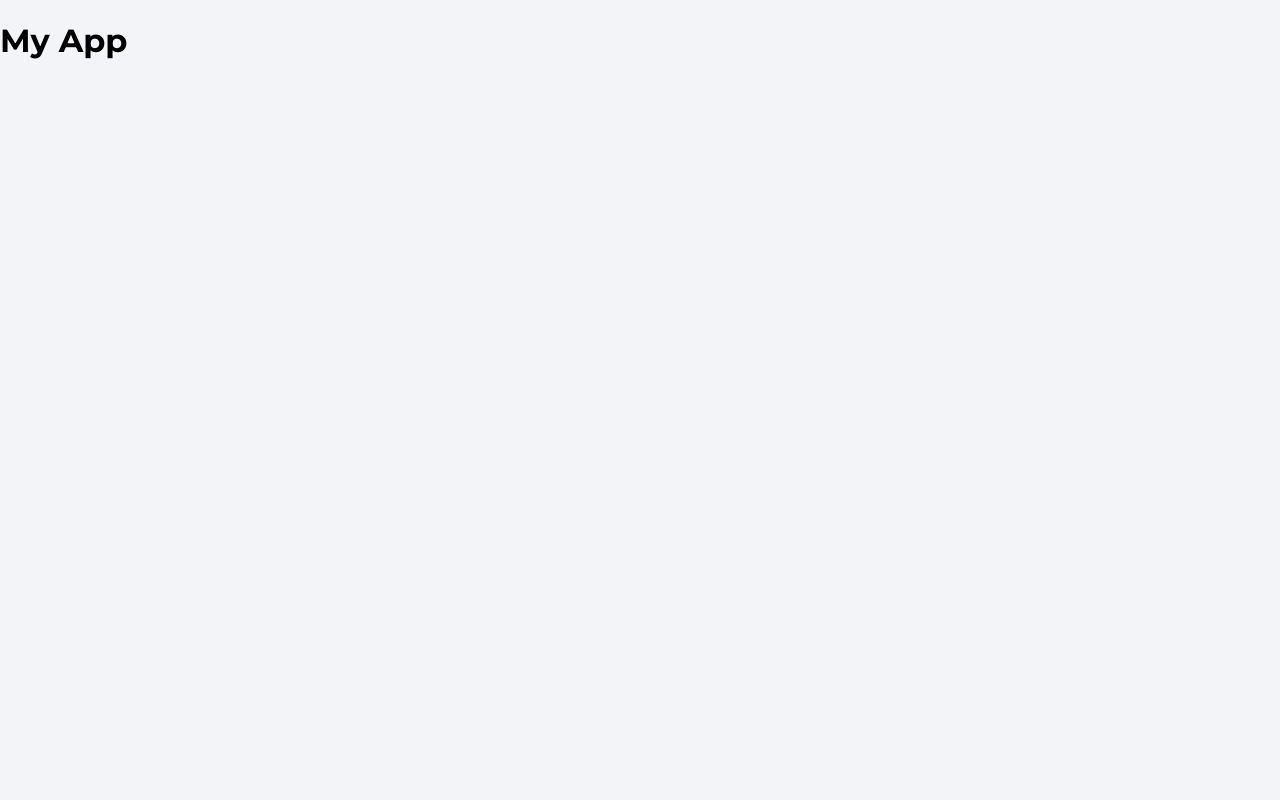
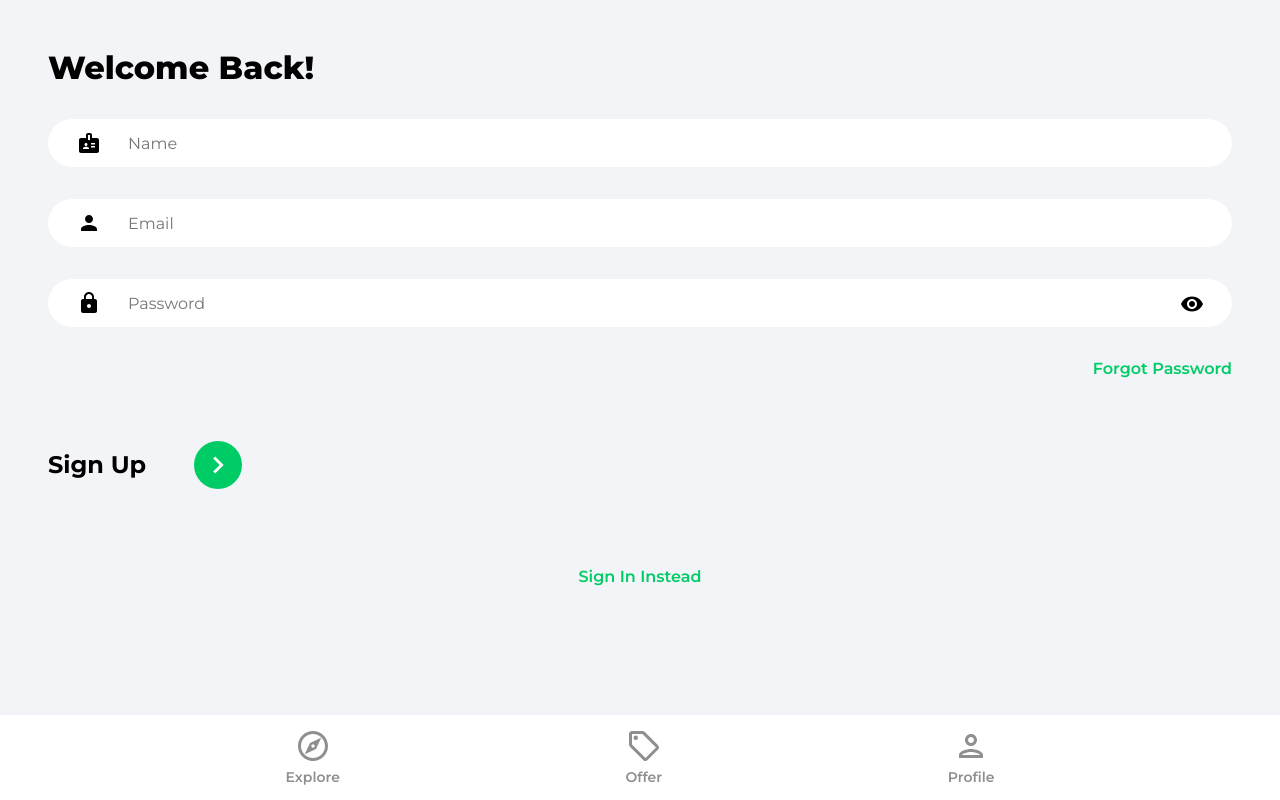
Before and after one commit to hazedrops/React_HouseMarketplace, a React (Create React App) app: page /sign-up in a window 1280 px wide. Built offline with nearby package versions, Linux system fonts and the light colour scheme.

Commit message:
Implemented Sign-in, Sign-up form

```diff
--- a/package.json
+++ b/package.json
@@ -9,6 +9,7 @@
     "firebase": "^9.6.6",
     "react": "^17.0.2",
     "react-dom": "^17.0.2",
+    "react-router-dom": "^6.2.1",
     "react-scripts": "5.0.0",
     "web-vitals": "^2.1.4"
   },
--- a/src/App.js
+++ b/src/App.js
@@ -1,7 +1,26 @@
+import { BrowserRouter as Router, Routes, Route } from 'react-router-dom'
+import Navbar from './components/Navbar';
+import Explore from './pages/Explore';
+import ForgotPassword from './pages/ForgotPassword';
+import Offers from './pages/Offers';
+import SignIn from './pages/SignIn';
+import SignUp from './pages/SignUp';
+
 function App() {
   return (
     <>
-      <h1>My App</h1>
+      <Router>
+        <Routes>
+          <Route path='/' element={< Explore />} />
+          <Route path='/offers' element={< Offers />} />
+          <Route path='/profile' element={< SignIn />} />
+          <Route path='/sign-in' element={< SignIn />} />
+          <Route path='/sign-up' element={< SignUp />} />
+          <Route path='/forgot-password' element={< ForgotPassword />} />
+        </Routes>
+
+        <Navbar />
+      </Router>
     </>
   );
 }
--- /dev/null
+++ b/src/components/Navbar.jsx
@@ -0,0 +1,51 @@
+import React from 'react'
+import { useNavigate, useLocation } from 'react-router-dom'
+import { ReactComponent as OfferIcon} from '../assets/svg/localOfferIcon.svg'
+import { ReactComponent as ExploreIcon} from '../assets/svg/exploreIcon.svg'
+import { ReactComponent as PersonOutlineIcon} from '../assets/svg/personOutlineIcon.svg'
+
+function Navbar() {
+  const navigate = useNavigate()
+  const location = useLocation()
+
+  const pathMatchRoute= (route) => {
+    if(route === location.pathname) {
+      return true
+    }
+  }
+
+  return (
+    <footer className='navbar'>
+      <nav className="navbarNav">
+        <ul className="navbarListItems">
+          <li className="navbarListItem" onClick={() => navigate('/')}>
+            <ExploreIcon
+              fill={pathMatchRoute('/') ? '#2c2c2c' : '#8f8f8f'}
+              width='36px'
+              height='36px'
+            />
+            <p className={pathMatchRoute('/') ? 'navbarListItemNameActive' : 'navbarListItemName'}>Explore</p>
+          </li>
+          <li className="navbarListItem" onClick={() => navigate('/offers')}>
+            <OfferIcon
+              fill={pathMatchRoute('/offers') ? '#2c2c2c' : '#8f8f8f'}
+              width='36px'
+              height='36px'
+            />
+            <p className={pathMatchRoute('/offers') ? 'navbarListItemNameActive' : 'navbarListItemName'}>Offer</p>
+          </li>
+          <li className="navbarListItem" onClick={() => navigate('/profile')}>
+            <PersonOutlineIcon
+              fill={pathMatchRoute('/profile') ? '#2c2c2c' : '#8f8f8f'}
+              width='36px'
+              height='36px'
+            />
+            <p className={pathMatchRoute('/profile') ? 'navbarListItemNameActive' : 'navbarListItemName'}>Profile</p>
+          </li>
+        </ul>
+      </nav>
+    </footer>
+  )
+}
+
+export default Navbar
--- /dev/null
+++ b/src/pages/Explore.jsx
@@ -0,0 +1,11 @@
+import React from 'react'
+
+function Explore() {
+  return (
+    <div>
+      <h1>Explore</h1>
+    </div>
+  )
+}
+
+export default Explore
--- /dev/null
+++ b/src/pages/ForgotPassword.jsx
@@ -0,0 +1,11 @@
+import React from 'react'
+
+function ForgotPassword() {
+  return (
+    <div>
+      <h1>Forgot Password</h1>
+    </div>
+  )
+}
+
+export default ForgotPassword
--- /dev/null
+++ b/src/pages/Offers.jsx
@@ -0,0 +1,11 @@
+import React from 'react'
+
+function Offers() {
+  return (
+    <div>
+      <h1>Offers</h1>
+    </div>
+  )
+}
+
+export default Offers
--- /dev/null
+++ b/src/pages/SignIn.jsx
@@ -0,0 +1,86 @@
+import React, { useState } from 'react'
+import { Link, useNavigate } from 'react-router-dom'
+import { ReactComponent as ArrowRightIcon } from '../assets/svg/keyboardArrowRightIcon.svg'
+import visibilityIcon from '../assets/svg/visibilityIcon.svg'
+
+function SignIn() {
+  const [showPassword, setShowPassword] = useState(false)
+  const [formData, setFormData] = useState({
+    email: '',
+    password: ''
+  })
+
+  const {email, password} = formData
+
+  const navigate = useNavigate()
+
+  const onChange = (e) => {
+    setFormData((prevState) => ({
+      ...prevState,
+      [e.target.id]: e.target.value,
+    }))
+  }
+
+  return (
+    <>
+      <div className="pageContainer">
+        <header>
+          <p className="pageHeader">
+            Welcome Back!
+          </p>
+        </header>
+        <main>
+          <form>
+            <input
+              type="email"
+              className="emailInput"
+              placeholder="Email"
+              id="email"
+              value={email}
+              onChange={onChange}
+            />
+
+            <div className="passwordInputDiv">
+              <input
+                type={showPassword ? 'text' : 'password'}
+                className="passwordInput"
+                placeholder="Password"
+                id="password"
+                value={password}
+                onChange={onChange}
+              />
+
+              <img
+                src={visibilityIcon}
+                alt="Show Password"
+                className="showPassword"
+                onClick={() => setShowPassword((prevState) => !prevState)}
+              />
+            </div>
+
+            <Link to='/forgot-password' className="forgotPasswordLink">
+              Forgot Password
+            </Link>
+
+            <div className="signInBar">
+              <p className="signInText">
+                Sign In
+              </p>
+              <button className="signInButton">
+                <ArrowRightIcon fill="#ffffff" width='34px' height='34px' />
+              </button>
+            </div>
+          </form>
+
+          {/* Google OAuth */}
+
+          <Link to='/sign-up' className='registerLink'>
+            Sign Up Instead
+          </Link>
+        </main>
+      </div>
+    </>
+  )
+}
+
+export default SignIn
--- /dev/null
+++ b/src/pages/SignUp.jsx
@@ -0,0 +1,92 @@
+import React, { useState } from 'react'
+import { Link, useNavigate } from 'react-router-dom'
+import { ReactComponent as ArrowRightIcon } from '../assets/svg/keyboardArrowRightIcon.svg'
+import visibilityIcon from '../assets/svg/visibilityIcon.svg'
+
+function SignUp() {
+  const [showPassword, setShowPassword] = useState(false)
+  const [formData, setFormData] = useState({
+    name: '',
+    email: '',
+    password: '',
+  })
+
+  const { name, email, password } = formData
+
+  const navigate = useNavigate()
+
+  const onChange = (e) => {
+    setFormData((prevState) => ({
+      ...prevState,
+      [e.target.id]: e.target.value,
+    }))
+  }
+
+  return (
+    <>
+      <div className='pageContainer'>
+        <header>
+          <p className='pageHeader'>Welcome Back!</p>
+        </header>
+        <main>
+          <form>
+            <input
+              type='text'
+              className='nameInput'
+              placeholder='Name'
+              id='name'
+              value={name}
+              onChange={onChange}
+            />
+
+            <input
+              type='email'
+              className='emailInput'
+              placeholder='Email'
+              id='email'
+              value={email}
+              onChange={onChange}
+            />
+
+            <div className='passwordInputDiv'>
+              <input
+                type={showPassword ? 'text' : 'password'}
+                className='passwordInput'
+                placeholder='Password'
+                id='password'
+                value={password}
+                onChange={onChange}
+              />
+
+              <img
+                src={visibilityIcon}
+                alt='Show Password'
+                className='showPassword'
+                onClick={() => setShowPassword((prevState) => !prevState)}
+              />
+            </div>
+
+            <Link to='/forgot-password' className='forgotPasswordLink'>
+              Forgot Password
+            </Link>
+
+            <div className='signUpBar'>
+              <p className='signUpText'>Sign Up</p>
+              <button className='signUpButton'>
+                <ArrowRightIcon fill='#ffffff' width='34px' height='34px' />
+              </button>
+            </div>
+          </form>
+
+          {/* Google OAuth */}
+
+          <Link to='/sign-in' className='registerLink'>
+            Sign In Instead
+          </Link>
+        </main>
+      </div>
+    </>
+  )
+}
+
+export default SignUp
```
Also changed, not shown: src/pages/Profile.jsx (added, +10 -0 lines), 1 other file (tests, documents, lock files or other folders).
